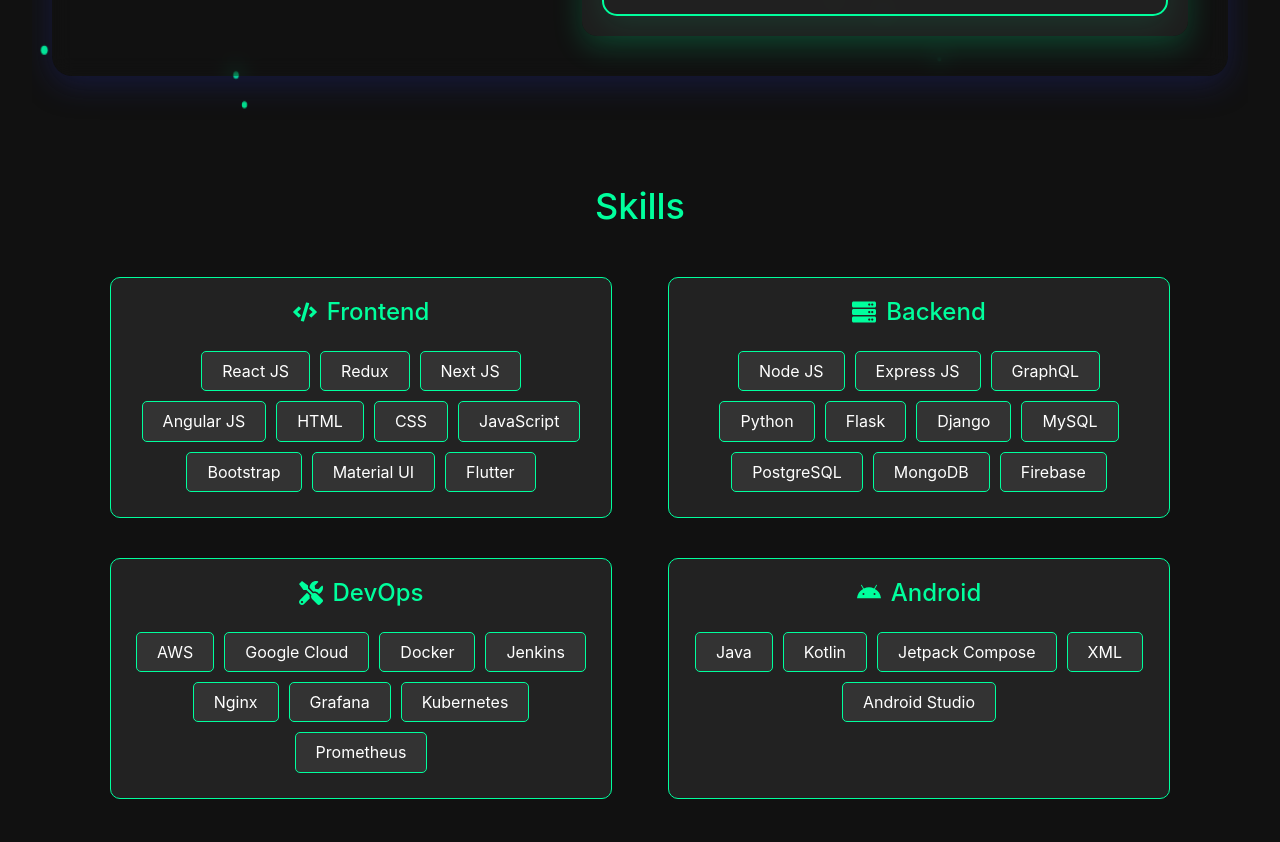
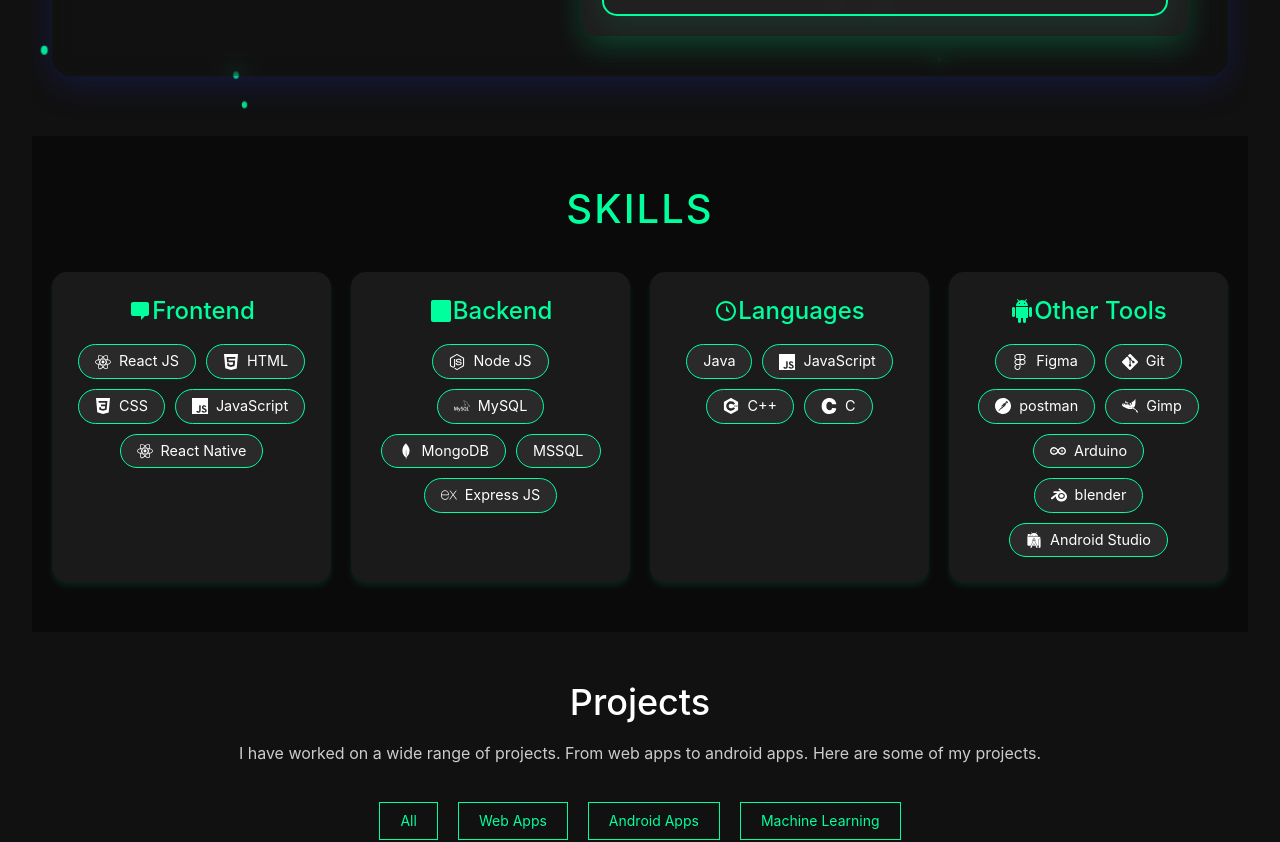
Before and after one commit to hirushan2001/portfolio, a React (Vite) app: page / in a window 1280 px wide. Shown: the part 1697-2539 px from the top of the page. Built offline with nearby package versions, Linux system fonts and the light colour scheme.

Commit message:
skill update

```diff
--- a/src/pages/Skills.css
+++ b/src/pages/Skills.css
@@ -1,40 +1,44 @@
 .skills-container {
-    background-color: #111;
+  background-color: #0a0a0a;
   color: #fff;
-    padding: 50px;
+  padding: 50px 20px;
   display: flex;
   flex-direction: column;
   align-items: center;
 }
 
 .skills-header {
-    font-size: 36px;
+  font-size: 2.5rem;
   color: #00ff9d;
   margin-bottom: 40px;
   text-align: center;
+  text-transform: uppercase;
+  letter-spacing: 2px;
 }
 
-  .skills-row {
-    display: flex;
-    justify-content: space-around;
+.skills-grid {
+  display: grid;
+  grid-template-columns: repeat(auto-fit, minmax(250px, 1fr));
+  gap: 20px;
   width: 100%;
   max-width: 1200px;
-    margin-bottom: 20px;
 }
 
 .skills-section {
-    background-color: #222;
-    border: 1px solid #00ff9d;
-    border-radius: 10px;
-    padding: 20px;
-    margin: 10px;
-    flex: 1;
-    max-width: 45%;
-    box-sizing: border-box;
+  background-color: #1a1a1a;
+  border-radius: 15px;
+  padding: 25px;
+  box-shadow: 0 4px 6px rgba(0, 255, 157, 0.1);
+  transition: transform 0.3s ease, box-shadow 0.3s ease;
+}
+
+.skills-section:hover {
+  transform: translateY(-5px);
+  box-shadow: 0 6px 12px rgba(0, 255, 157, 0.2);
 }
 
 .skills-section h2 {
-    font-size: 24px;
+  font-size: 1.5rem;
   margin-bottom: 20px;
   color: #00ff9d;
   display: flex;
@@ -44,35 +48,51 @@
 
 .skills-icon {
   margin-right: 10px;
+  width: 24px;
+  height: 24px;
 }
 
 .skills-list {
   display: flex;
   flex-wrap: wrap;
   justify-content: center;
+  gap: 10px;
 }
 
 .skill-item {
-    background-color: #333;
+  background-color: #2a2a2a;
   border: 1px solid #00ff9d;
-    border-radius: 5px;
-    padding: 10px 20px;
-    margin: 5px;
-    font-size: 16px;
-    transition: background-color 0.3s ease;
+  border-radius: 25px;
+  padding: 8px 16px;
+  font-size: 0.9rem;
+  transition: all 0.3s ease;
+  display: flex;
+  align-items: center;
+  justify-content: center;
 }
 
 .skill-item:hover {
   background-color: #00ff9d;
-    color: #111;
+  color: #0a0a0a;
+  transform: scale(1.05);
+}
+
+.skill-icon {
+  margin-right: 8px;
+  width: 16px;
+  height: 16px;
 }
 
 @media (max-width: 768px) {
-    .skills-row {
-      flex-direction: column;
-      align-items: center;
+  .skills-grid {
+    grid-template-columns: 1fr;
   }
+
   .skills-section {
-      max-width: 100%;
+    padding: 20px;
+  }
+
+  .skills-header {
+    font-size: 2rem;
   }
 }
--- a/src/pages/Skills.jsx
+++ b/src/pages/Skills.jsx
@@ -1,53 +1,119 @@
 import React from 'react';
-import { FaCode, FaServer, FaTools, FaAndroid } from 'react-icons/fa'; // Import icons
+import { motion } from 'framer-motion';
+import * as SimpleIcons from 'react-icons/si';
 import './Skills.css';
 
 const skillsData = {
-  frontend: ['React JS', 'Redux', 'Next JS', 'Angular JS', 'HTML', 'CSS', 'JavaScript', 'Bootstrap', 'Material UI', 'Flutter'],
-  backend: ['Node JS', 'Express JS', 'GraphQL', 'Python', 'Flask', 'Django', 'MySQL', 'PostgreSQL', 'MongoDB', 'Firebase'],
-  devOps: ['AWS', 'Google Cloud', 'Docker', 'Jenkins', 'Nginx', 'Grafana', 'Kubernetes', 'Prometheus'],
-  android: ['Java', 'Kotlin', 'Jetpack Compose', 'XML', 'Android Studio']
+  frontend: [
+    { name: 'React JS', icon: 'SiReact' },
+    { name: 'HTML', icon: 'SiHtml5' },
+    { name: 'CSS', icon: 'SiCss3' },
+    { name: 'JavaScript', icon: 'SiJavascript' },
+    { name: 'React Native', icon: 'SiReact' },
+  ],
+  backend: [
+    { name: 'Node JS', icon: 'SiNodedotjs' },
+    { name: 'MySQL', icon: 'SiMysql' },
+    { name: 'MongoDB', icon: 'SiMongodb' },
+    {name :'MSSQL',icon:'SiMssql'},
+    { name: 'Express JS', icon: 'SiExpress' },
+  ],
+  languages: [
+    { name: 'Java', icon: 'SiJava' },
+    { name: 'JavaScript', icon: 'SiJavascript' },
+    { name: 'C++', icon: 'SiCplusplus' },
+    { name: 'C', icon: 'SiC' },
+
+  ],
+  android: [
+    { name: 'Figma', icon: 'SiFigma'},
+    { name: 'Git', icon: 'SiGit' },
+    { name: 'postman', icon: 'SiPostman' },
+    { name: 'Gimp', icon: 'SiGimp' },
+    { name: 'Arduino', icon: 'SiArduino' },
+    { name: 'blender', icon: 'SiBlender' },
+    { name: 'Android Studio', icon: 'SiAndroidstudio' },
+  ],
 };
+
+const containerVariants = {
+  hidden: { opacity: 0 },
+  visible: {
+    opacity: 1,
+    transition: {
+      staggerChildren: 0.1
+    }
+  }
+};
+
+const itemVariants = {
+  hidden: { y: 20, opacity: 0 },
+  visible: {
+    y: 0,
+    opacity: 1
+  }
+};
+
+const IconFrontend = () => (
+  <svg xmlns="http://www.w3.org/2000/svg" viewBox="0 0 24 24" width="24" height="24" fill="currentColor">
+    <path d="M13 17H5c-1.1 0-2-.9-2-2V5c0-1.1.9-2 2-2h14c1.1 0 2 .9 2 2v10c0 1.1-.9 2-2 2h-2l-4 4z"/>
+    <path d="M7 9l3 3-3 3M12 15h3"/>
+  </svg>
+);
+
+const IconBackend = () => (
+  <svg xmlns="http://www.w3.org/2000/svg" viewBox="0 0 24 24" width="24" height="24" fill="currentColor">
+    <path d="M4 1h16c1.1 0 2 .9 2 2v18c0 1.1-.9 2-2 2H4c-1.1 0-2-.9-2-2V3c0-1.1.9-2 2-2z"/>
+    <path d="M7 8h10M7 12h10M7 16h7"/>
+  </svg>
+);
+
+const IconDevOps = () => (
+  <svg xmlns="http://www.w3.org/2000/svg" viewBox="0 0 24 24" width="24" height="24" fill="currentColor">
+    <path d="M12 2C6.48 2 2 6.48 2 12s4.48 10 10 10 10-4.48 10-10S17.52 2 12 2zm0 18c-4.41 0-8-3.59-8-8s3.59-8 8-8 8 3.59 8 8-3.59 8-8 8z"/>
+    <path d="M12 6v6l4 2"/>
+  </svg>
+);
+
+const IconAndroid = () => (
+  <svg xmlns="http://www.w3.org/2000/svg" viewBox="0 0 24 24" width="24" height="24" fill="currentColor">
+    <path d="M6 18c0 .55.45 1 1 1h1v3.5c0 .83.67 1.5 1.5 1.5s1.5-.67 1.5-1.5V19h2v3.5c0 .83.67 1.5 1.5 1.5s1.5-.67 1.5-1.5V19h1c.55 0 1-.45 1-1V8H6v10zM3.5 8C2.67 8 2 8.67 2 9.5v7c0 .83.67 1.5 1.5 1.5S5 17.33 5 16.5v-7C5 8.67 4.33 8 3.5 8zm17 0c-.83 0-1.5.67-1.5 1.5v7c0 .83.67 1.5 1.5 1.5s1.5-.67 1.5-1.5v-7c0-.83-.67-1.5-1.5-1.5zm-4.97-5.84l1.3-1.3c.2-.2.2-.51 0-.71-.2-.2-.51-.2-.71 0l-1.48 1.48C13.85 1.23 12.95 1 12 1c-.96 0-1.86.23-2.66.63L7.85.15c-.2-.2-.51-.2-.71 0-.2.2-.2.51 0 .71l1.31 1.31C6.97 3.26 6 5.01 6 7h12c0-1.99-.97-3.75-2.47-4.84zM10 5H9V4h1v1zm5 0h-1V4h1v1z"/>
+  </svg>
+);
+
+const SkillSection = ({ title, skills, icon: Icon }) => (
+  <motion.div className="skills-section" variants={containerVariants} initial="hidden" animate="visible">
+    <h2><Icon className="skills-icon" /> {title}</h2>
+    <div className="skills-list">
+      {skills.map((skill, index) => {
+        const SkillIcon = SimpleIcons[skill.icon];
+        return (
+          <motion.div key={index} className="skill-item" variants={itemVariants}>
+            {SkillIcon && <SkillIcon className="skill-icon" />}
+            <span>{skill.name}</span>
+          </motion.div>
+        );
+      })}
+    </div>
+  </motion.div>
+);
 
 const Skills = () => {
   return (
     <div className="skills-container" id="skills">
-      <h1 className="skills-header">Skills</h1>
-      <div className="skills-row">
-        <div className="skills-section">
-          <h2><FaCode className="skills-icon" /> Frontend</h2>
-          <div className="skills-list">
-            {skillsData.frontend.map((skill, index) => (
-              <div key={index} className="skill-item">{skill}</div>
-            ))}
-          </div>
-        </div>
-        <div className="skills-section">
-          <h2><FaServer className="skills-icon" /> Backend</h2>
-          <div className="skills-list">
-            {skillsData.backend.map((skill, index) => (
-              <div key={index} className="skill-item">{skill}</div>
-            ))}
-          </div>
-        </div>
-      </div>
-      <div className="skills-row">
-        <div className="skills-section">
-          <h2><FaTools className="skills-icon" /> DevOps</h2>
-          <div className="skills-list">
-            {skillsData.devOps.map((skill, index) => (
-              <div key={index} className="skill-item">{skill}</div>
-            ))}
-          </div>
-        </div>
-        <div className="skills-section">
-          <h2><FaAndroid className="skills-icon" /> Android</h2>
-          <div className="skills-list">
-            {skillsData.android.map((skill, index) => (
-              <div key={index} className="skill-item">{skill}</div>
-            ))}
-          </div>
-        </div>
+      <motion.h1
+        className="skills-header"
+        initial={{ opacity: 0, y: -50 }}
+        animate={{ opacity: 1, y: 0 }}
+        transition={{ duration: 0.5 }}
+      >
+        Skills
+      </motion.h1>
+      <div className="skills-grid">
+        <SkillSection title="Frontend" skills={skillsData.frontend} icon={IconFrontend} />
+        <SkillSection title="Backend" skills={skillsData.backend} icon={IconBackend} />
+        <SkillSection title="Languages" skills={skillsData.languages} icon={IconDevOps} />
+        <SkillSection title="Other Tools" skills={skillsData.android} icon={IconAndroid} />
       </div>
     </div>
   );
```
Lines whose indentation alone changed are shown as unchanged.
